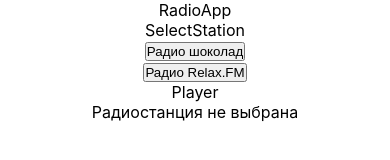
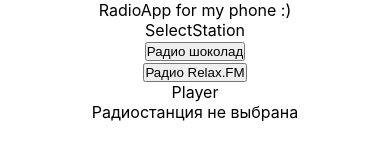
Before and after one commit to FoxTail25/radio, a React (Create React App) app: page / in a window 390 px wide. Shown: the top 160 px of the page. Built offline with nearby package versions, Linux system fonts and the light colour scheme.

Commit message:
for my phone

```diff
--- a/package.json
+++ b/package.json
@@ -4,6 +4,7 @@
   "private": false,
   "description": "my little radio app",
   "author": "FoxTail25",
+  "homepage": ".",
   "dependencies": {
     "react": "^18.3.1",
     "react-dom": "^18.3.1",
@@ -11,7 +12,8 @@
   },
   "scripts": {
     "start": "react-scripts start",
-    "build": "set BUILD_PATH=./docs && react-scripts build",
+    "build": "react-scripts build",
+    "build2": "set BUILD_PATH=./docs && react-scripts build",
     "eject": "react-scripts eject"
   },
   "eslintConfig": {
--- a/src/App.js
+++ b/src/App.js
@@ -13,7 +13,7 @@
   return (
     <div className="App">
       <div>
-      RadioApp
+      RadioApp for my phone :)
       </div>
       <SelectStation {...{radioStation, setSelectedStation}}/>
       <Player selectedStation={selectedStation}/>
```
Also changed, not shown: 13 other files (tests, documents, lock files or other folders).
